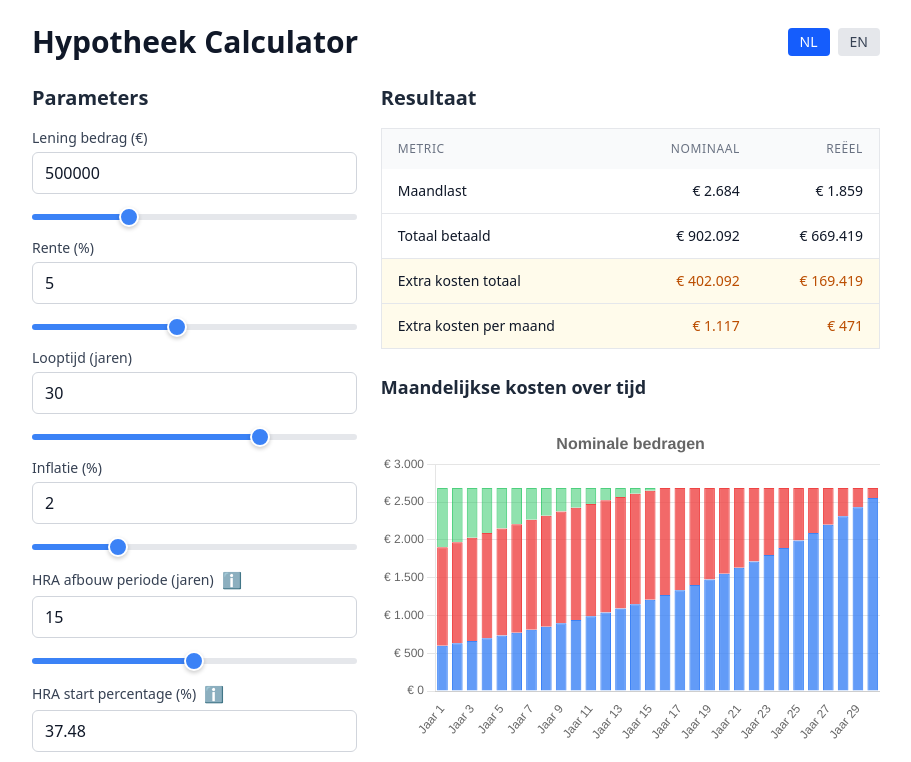
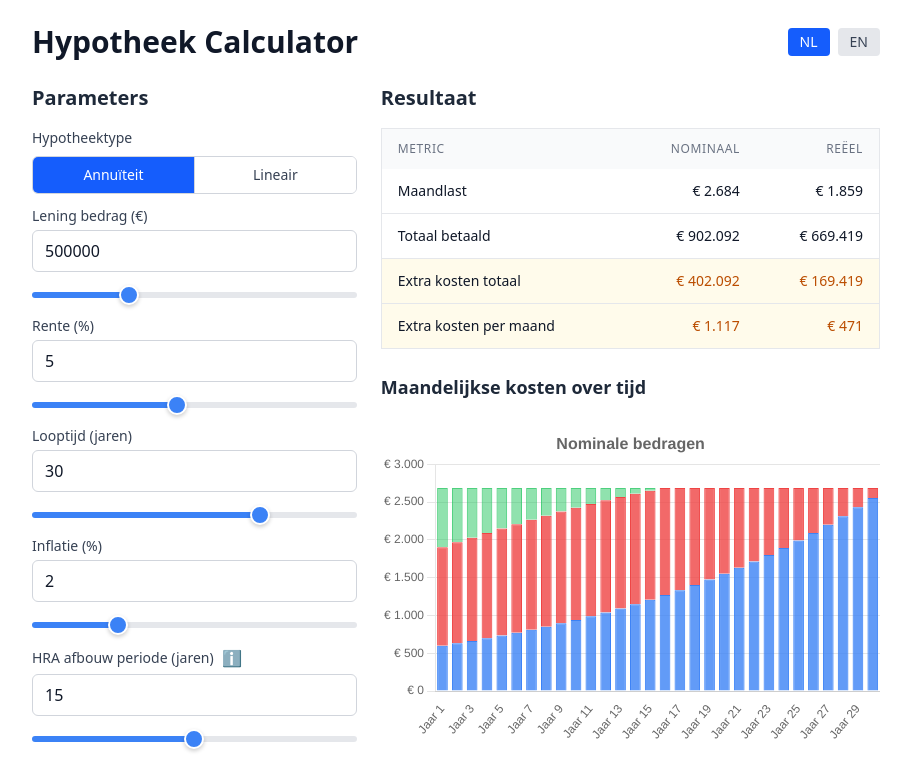
Before and after one commit to qlp/hypotheek, a SvelteKit app: page / in a window 1280 px wide. Shown: the top 762 px of the page, without its empty margins (184-1095 px from the left). Built offline with nearby package versions, Linux system fonts and the light colour scheme.

Commit message:
add annuiteit / lineair

```diff
--- a/src/lib/i18n.ts
+++ b/src/lib/i18n.ts
@@ -36,6 +36,10 @@ export interface Translations {
 	hraStartPercentageLabel: string;
 	month: string;
 	hraTooltip: string;
+	mortgageType: string;
+	annuity: string;
+	linear: string;
+	firstMonthlyPayment: string;
 }
 
 export const dutch: Translations = {
@@ -76,7 +80,11 @@ export const dutch: Translations = {
 	taxRateLabel: 'HRA percentage (%)',
 	hraStartPercentageLabel: 'HRA start percentage (%)',
 	month: 'maand',
-	hraTooltip: 'Hypotheekrenteaftrek: belastingvoordeel op hypotheekrente'
+	hraTooltip: 'Hypotheekrenteaftrek: belastingvoordeel op hypotheekrente',
+	mortgageType: 'Hypotheektype',
+	annuity: 'Annuïteit',
+	linear: 'Lineair',
+	firstMonthlyPayment: 'Eerste maandlast'
 };
 
 export const english: Translations = {
@@ -117,5 +125,9 @@ export const english: Translations = {
 	taxRateLabel: 'MID percentage (%)',
 	hraStartPercentageLabel: 'MID start percentage (%)',
 	month: 'month',
-	hraTooltip: 'Mortgage Interest Deduction: tax benefit on mortgage interest'
+	hraTooltip: 'Mortgage Interest Deduction: tax benefit on mortgage interest',
+	mortgageType: 'Mortgage type',
+	annuity: 'Annuity',
+	linear: 'Linear',
+	firstMonthlyPayment: 'First monthly payment'
 };
--- a/src/lib/index.ts
+++ b/src/lib/index.ts
@@ -9,6 +9,7 @@ export interface MortgageInputs {
 	belastingtarief: number;
 	hraLinearAfbouw: boolean;
 	hraEindPercentage: number;
+	hypotheekType: 'annuiteit' | 'lineair';
 }
 
 export interface MonthlyData {
@@ -32,6 +33,7 @@ export interface MortgageResult {
 	verschilNominaalPerMaand: number;
 	verschilReelPerMaand: number;
 	monthlyData: MonthlyData[];
+	hypotheekType: 'annuiteit' | 'lineair';
 }
 
 function normalizeRate(x: number): number {
@@ -62,7 +64,11 @@ export const calculateMortgage = (
 		const nMaanden = inputs.looptijdJaren * 12;
 		const renteM = rente / 12.0;
 
-		const annuiteit = (inputs.lening * renteM) / (1.0 - Math.pow(1.0 + renteM, -nMaanden));
+		// For annuity: fixed monthly payment, for linear: fixed monthly principal repayment
+		const annuiteit = inputs.hypotheekType === 'annuiteit'
+			? (inputs.lening * renteM) / (1.0 - Math.pow(1.0 + renteM, -nMaanden))
+			: 0;
+		const lineaireAflossing = inputs.hypotheekType === 'lineair' ? inputs.lening / nMaanden : 0;
 
 		let schuld = inputs.lening;
 		let totaalNominaal = 0.0;
@@ -71,9 +77,14 @@ export const calculateMortgage = (
 
 		for (let maand = 1; maand <= nMaanden; maand++) {
 			const renteBetaling = schuld * renteM;
-			const aflossing = annuiteit - renteBetaling;
+			const aflossing = inputs.hypotheekType === 'annuiteit'
+				? annuiteit - renteBetaling
+				: lineaireAflossing;
+			const maandlast = inputs.hypotheekType === 'annuiteit'
+				? annuiteit
+				: aflossing + renteBetaling;
 
-			let nettoBetaling = annuiteit;
+			let nettoBetaling = maandlast;
 			let hraVoordeel = 0;
 
 			if (inputs.hraLinearAfbouw) {
@@ -134,7 +145,7 @@ export const calculateMortgage = (
 		const verschilReelPerMaand = verschilReel / nMaanden;
 
 		return {
-			annuiteit,
+			annuiteit: inputs.hypotheekType === 'annuiteit' ? annuiteit : monthlyData[0]?.aflossing + monthlyData[0]?.renteNetto + monthlyData[0]?.hraVoordeel || 0,
 			annuiteitReel,
 			totaalNominaal,
 			totaalReel,
@@ -142,6 +153,7 @@ export const calculateMortgage = (
 			verschilReel,
 			verschilNominaalPerMaand,
 			verschilReelPerMaand,
-			monthlyData
+			monthlyData,
+			hypotheekType: inputs.hypotheekType
 		};
 	});
--- a/src/routes/+page.svelte
+++ b/src/routes/+page.svelte
@@ -15,7 +15,8 @@
 		hraJaren: 15,
 		belastingtarief: 37.48,
 		hraLinearAfbouw: true,
-		hraEindPercentage: 0
+		hraEindPercentage: 0,
+		hypotheekType: 'annuiteit'
 	};
 
 	let result: MortgageResult | null = null;
@@ -107,6 +108,32 @@
 			<h2 class="text-xl font-semibold text-gray-800 dark:text-gray-200">{t.parameters}</h2>
 
 			<div class="space-y-3">
+				<div>
+					<label class="block text-sm font-medium text-gray-700 dark:text-gray-300 mb-2">
+						{t.mortgageType}
+					</label>
+					<div class="flex rounded-md border border-gray-300 dark:border-gray-600 overflow-hidden">
+						<button
+							type="button"
+							onclick={() => { inputs.hypotheekType = 'annuiteit'; calculate(); }}
+							class="flex-1 px-4 py-2 text-sm font-medium transition-colors {inputs.hypotheekType === 'annuiteit'
+								? 'bg-blue-600 text-white'
+								: 'bg-white dark:bg-gray-700 text-gray-700 dark:text-gray-300 hover:bg-gray-50 dark:hover:bg-gray-600'}"
+						>
+							{t.annuity}
+						</button>
+						<button
+							type="button"
+							onclick={() => { inputs.hypotheekType = 'lineair'; calculate(); }}
+							class="flex-1 px-4 py-2 text-sm font-medium border-l border-gray-300 dark:border-gray-600 transition-colors {inputs.hypotheekType === 'lineair'
+								? 'bg-blue-600 text-white'
+								: 'bg-white dark:bg-gray-700 text-gray-700 dark:text-gray-300 hover:bg-gray-50 dark:hover:bg-gray-600'}"
+						>
+							{t.linear}
+						</button>
+					</div>
+				</div>
+
 				<div>
 					<label
 						for="lening"
@@ -283,6 +310,7 @@
 					</div>
 				</div>
 
+
 				<div>
 					<label class="flex items-center space-x-2">
 						<input
@@ -368,7 +396,7 @@
 						<tbody class="divide-y divide-gray-200">
 							<tr>
 								<td class="px-4 py-3 text-sm font-medium text-gray-900 dark:text-gray-100"
-									>{t.monthlyPayment}</td
+									>{result.hypotheekType === 'annuiteit' ? t.monthlyPayment : t.firstMonthlyPayment}</td
 								>
 								<td class="px-4 py-3 text-sm text-right text-gray-900 dark:text-gray-100"
 									>{formatEuro(result.annuiteit, locale)}</td
```
